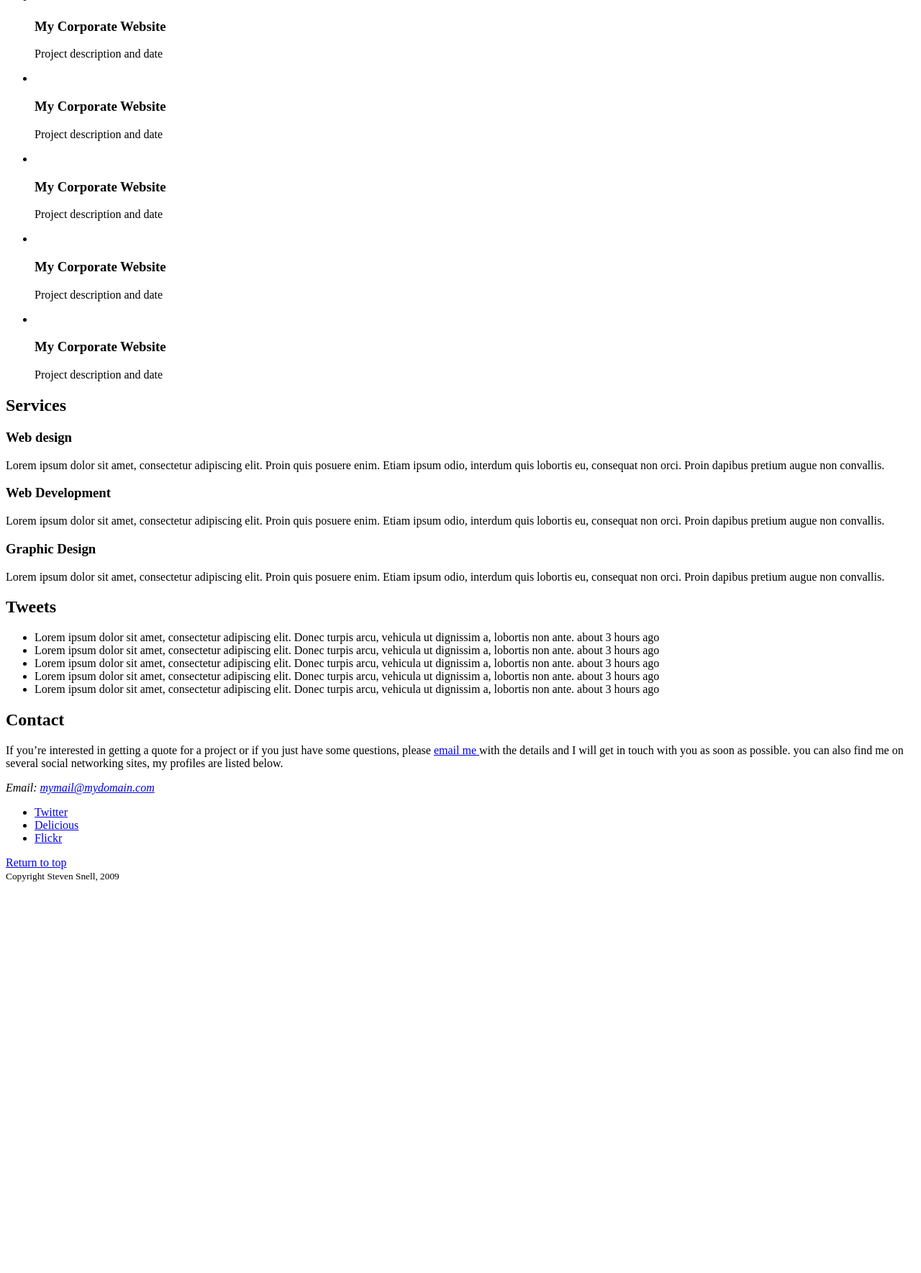
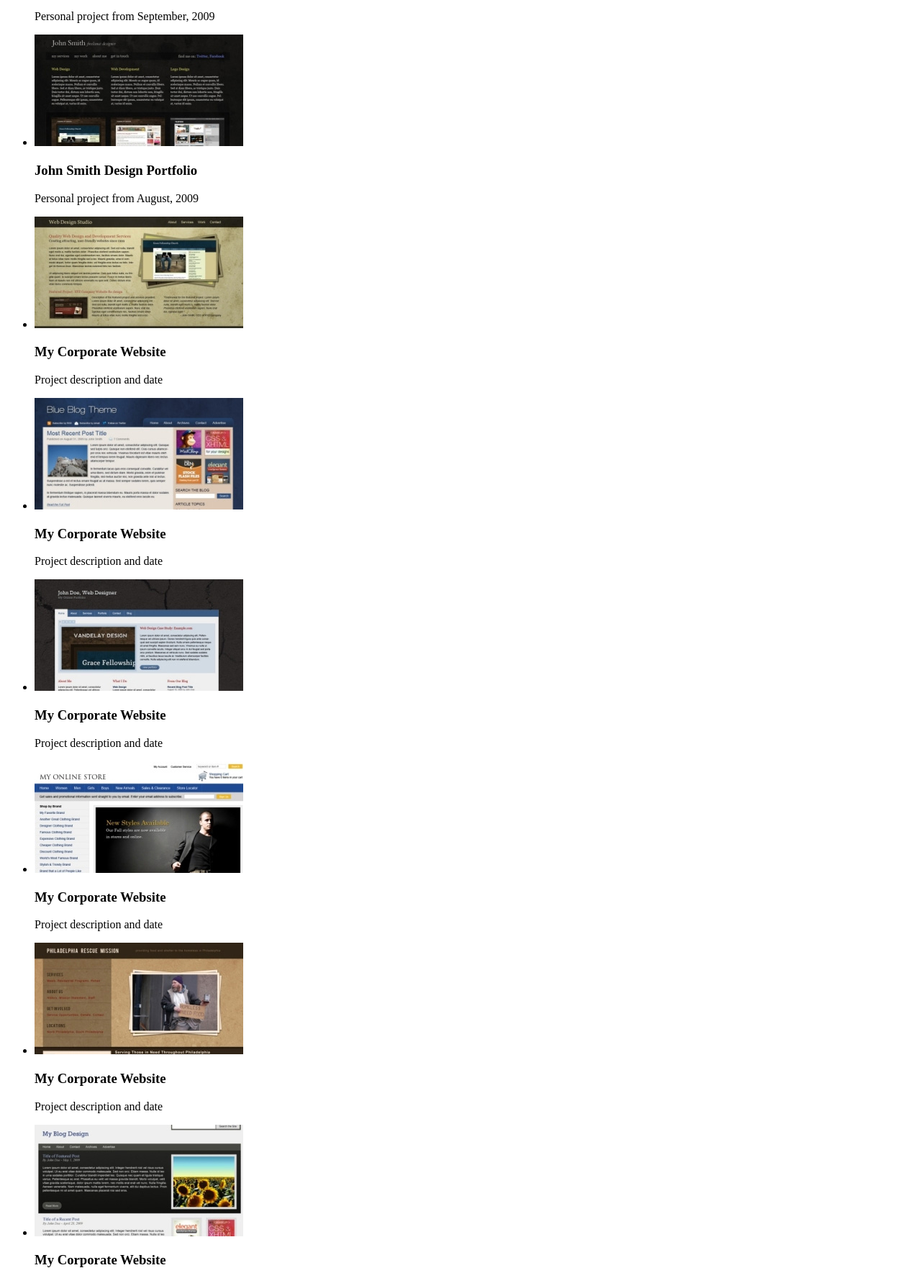
Before and after one commit to icyater/one-page-portfolio, a plain HTML site: page index.html in a window 1280 px wide. Shown: the part 1028-2797 px from the top of the page at 72% size. Before the commit the page ends 2262 px from the top, so only its background shows below. Drawn offline with Linux system fonts and the light colour scheme.

Commit message:
images added

```diff
--- a/index.html
+++ b/index.html
@@ -33,47 +33,47 @@
 		<h2>My work</h2>
 		<ul>
 			<li>
-				<img src="img/.jpg" alt="">
+				<img src="img/1.jpg" alt="">
 				<h3>My Corporate Website</h3>
 				<p>Personal project from October, 2009</p>
 			</li>
 			<li>
-				<img src="img/.jpg" alt="">
+				<img src="img/2.jpg" alt="">
 				<h3>John Doe Design Portfolio</h3>
 				<p>Personal project from September, 2009</p>
 			</li>
 			<li>
-				<img src="img/.jpg" alt="">
+				<img src="img/3.jpg" alt="">
 				<h3>John Smith Design Portfolio</h3>
 				<p>Personal project from August, 2009</p>
 			</li>
 			<li>
-				<img src="img/.jpg" alt="">
+				<img src="img/4.jpg" alt="">
 				<h3>My Corporate Website</h3>
 				<p>Project description and date</p>
 			</li>
 			<li>
-				<img src="img/.jpg" alt="">
+				<img src="img/5.jpg" alt="">
 				<h3>My Corporate Website</h3>
 				<p>Project description and date</p>
 			</li>
 			<li>
-				<img src="img/.jpg" alt="">
+				<img src="img/6.jpg" alt="">
 				<h3>My Corporate Website</h3>
 				<p>Project description and date</p>
 			</li>
 			<li>
-				<img src="img/.jpg" alt="">
+				<img src="img/7.jpg" alt="">
 				<h3>My Corporate Website</h3>
 				<p>Project description and date</p>
 			</li>
 			<li>
-				<img src="img/.jpg" alt="">
+				<img src="img/8.jpg" alt="">
 				<h3>My Corporate Website</h3>
 				<p>Project description and date</p>
 			</li>
 			<li>
-				<img src="img/.jpg" alt="">
+				<img src="img/9.jpg" alt="">
 				<h3>My Corporate Website</h3>
 				<p>Project description and date</p>
 			</li>
```
Also changed, not shown: img/1.jpg (added), img/2.jpg (added), img/3.jpg (added), img/4.jpg (added), img/5.jpg (added), img/6.jpg (added), img/7.jpg (added), img/8.jpg (added), img/9.jpg (added).
